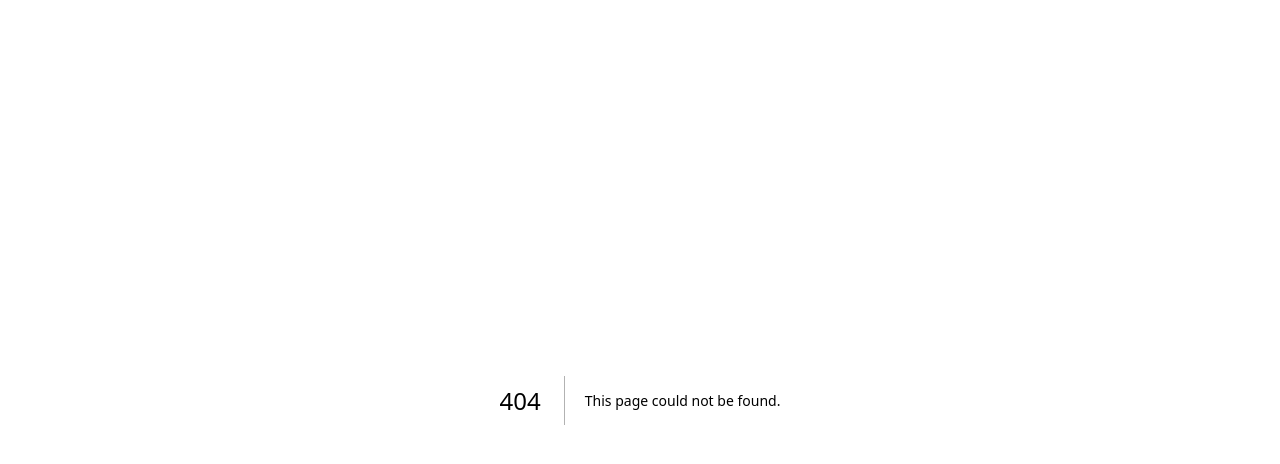
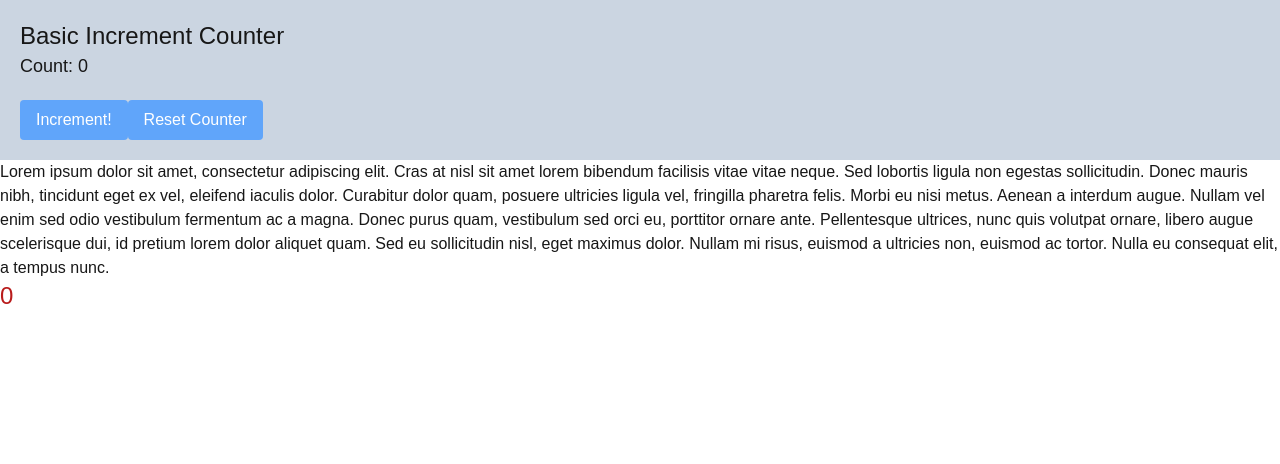
Before and after one commit to SAIT-FA2024/fa2024-cprg306g-classexamples, a Next.js app: page /week-4/counter-props in a window 1280 px wide. Before the commit this address had no page. Shown: the top 464 px of the page. Built offline with nearby package versions, Linux system fonts and the light colour scheme.

Commit message:
Week 4 Content

```diff
--- a/app/page.js
+++ b/app/page.js
@@ -22,6 +22,9 @@ export default function Home() {
         <li><Link href="./week-2/" className={linkStyles}>Week 2 - Introduction to React</Link></li>
         <li><Link href="./week-3/objects" className={linkStyles}>Week 3 - Objects</Link></li>
         <li><Link href="./week-3/props" className={linkStyles}>Week 3 - Props</Link></li>
+        <li><Link href="./week-4/functions" className={linkStyles}>Week 4 - Functions</Link></li>
+        <li><Link href="./week-4/counter" className={linkStyles}>Week 4 - Counter</Link></li>
+        <li><Link href="./week-4/counter-props" className={linkStyles}>Week 4 - Counter w/ Props</Link></li>
       </ul>
     </main>
   );
--- /dev/null
+++ b/app/week-4/counter-props/counter-display.js
@@ -0,0 +1,10 @@
+
+
+export default function CounterDisplay({currentCount}){
+
+    return(
+        <div>
+            <h3 className="text-red-700 text-2xl">{currentCount}</h3>
+        </div>
+    );
+}
--- /dev/null
+++ b/app/week-4/counter-props/counter-props.js
@@ -0,0 +1,19 @@
+
+
+export default function CounterWithProps({currentCount, incrementCounterFunction, resetCounterFunction}) {
+
+    let buttonStyles = "bg-blue-400 hover:bg-blue-700 active:bg-yellow-300 text-white rounded py-2 px-4 mt-5";
+    let resetStyles = "bg-blue-400 hover:bg-blue-700 active:bg-yellow-300 text-white rounded py-2 px-4 mt-5";
+    if( currentCount >= 10 ){
+        buttonStyles = "bg-gray-500 text-white rounded py-2 px-4 mt-5";
+    }
+
+    return(
+        <div className="bg-slate-300 p-5">
+            <h2 className="text-2xl">Basic Increment Counter</h2>
+            <p className="text-lg">Count: {currentCount}</p>
+            <button onClick={incrementCounterFunction} className={buttonStyles} >Increment!</button>
+            <button onClick={resetCounterFunction} className={resetStyles} >Reset Counter</button>
+        </div>
+    );
+}
--- /dev/null
+++ b/app/week-4/counter-props/page.js
@@ -0,0 +1,34 @@
+"use client"
+
+import { useState } from "react";
+import CounterWithProps from "./counter-props";
+import CounterDisplay from "./counter-display";
+
+export default function CounterPropPage(){
+
+    const [counter, setCounter] = useState(0);
+
+    const incrementCounter = () => {
+        let currentCount = counter;
+        if( counter < 10){
+            setCounter(currentCount + 1);
+        }
+        // counter = counter + 1; // don't do this
+    }
+
+    const resetCounter = () => setCounter(0);
+
+    return(
+        <main>
+            <CounterWithProps
+                currentCount={counter}
+                incrementCounterFunction={incrementCounter}
+                resetCounterFunction={resetCounter}
+            />
+            <article>
+                <p>Lorem ipsum dolor sit amet, consectetur adipiscing elit. Cras at nisl sit amet lorem bibendum facilisis vitae vitae neque. Sed lobortis ligula non egestas sollicitudin. Donec mauris nibh, tincidunt eget ex vel, eleifend iaculis dolor. Curabitur dolor quam, posuere ultricies ligula vel, fringilla pharetra felis. Morbi eu nisi metus. Aenean a interdum augue. Nullam vel enim sed odio vestibulum fermentum ac a magna. Donec purus quam, vestibulum sed orci eu, porttitor ornare ante. Pellentesque ultrices, nunc quis volutpat ornare, libero augue scelerisque dui, id pretium lorem dolor aliquet quam. Sed eu sollicitudin nisl, eget maximus dolor. Nullam mi risus, euismod a ultricies non, euismod ac tortor. Nulla eu consequat elit, a tempus nunc. </p>
+            </article>
+            <CounterDisplay currentCount={counter} />
+        </main>
+    );
+}
--- /dev/null
+++ b/app/week-4/counter/counter.js
@@ -0,0 +1,36 @@
+"use client"
+
+import { useState } from "react";
+
+export default function Counter(){
+
+    const [counter, setCounter] = useState(0);
+
+    const incrementCounter = () => {
+        let currentCount = counter;
+        if( counter < 10){
+            setCounter(currentCount + 1);
+        }
+        // counter = counter + 1; // don't do this
+    }
+
+    const resetCounter = () => setCounter(0);
+
+    // setCounter( 1 ); // invoking a setter
+    // in the code call will cause an infinite loop
+
+    let buttonStyles = "bg-blue-400 hover:bg-blue-700 active:bg-yellow-300 text-white rounded py-2 px-4 mt-5";
+    let resetStyles = "bg-blue-400 hover:bg-blue-700 active:bg-yellow-300 text-white rounded py-2 px-4 mt-5";
+    if( counter >= 10 ){
+        buttonStyles = "bg-gray-500 text-white rounded py-2 px-4 mt-5";
+    }
+
+    return(
+        <div className="bg-slate-300 p-5">
+            <h2 className="text-2xl">Basic Increment Counter</h2>
+            <p className="text-lg">Count: {counter}</p>
+            <button onClick={incrementCounter} className={buttonStyles} >Increment!</button>
+            <button onClick={resetCounter} className={resetStyles} >Reset Counter</button>
+        </div>
+    );
+}
--- /dev/null
+++ b/app/week-4/counter/page.js
@@ -0,0 +1,10 @@
+import Counter from "./counter";
+
+export default function CounterPage(){
+
+    return(
+        <main className="p-5">
+            <Counter />
+        </main>
+    );
+}
--- /dev/null
+++ b/app/week-4/functions/page.js
@@ -0,0 +1,50 @@
+
+
+export default function FunctionsPage(){
+
+    // let myArray = [true,2,"Three",4,5];
+
+    function helloWorld(username, dayOfWeek) {
+        // return "Hello World! Welcome back " + username + ", today is " +dayOfWeek;
+        return `Hello World! Welcome back ${username}, today is ${dayOfWeek}`;
+    }
+
+    const helloWorld2 = (username, dayOfWeek) => {
+        return `Hello World! Welcome back ${username}, today is ${dayOfWeek}`;
+    }
+
+    const helloWorld3 = (username) => `Hello ${username}`;
+    const helloMath = (a,b) => a + b;
+
+    const louder = (textFunc, username) => {
+        // validation
+        // check to make sure textFunc is a function
+        // check to make sure the function is consistent with my logic
+        let thisText = textFunc(username);
+        return `${thisText.toUpperCase()}!!!!!`;
+    }
+
+    const multiplyBy = (num1) => {
+        return (num2) => num1 * num2;
+    }
+
+    const multiplyByThree = multiplyBy(3);
+    const multiplyByTen = multiplyBy(10);
+
+    return(
+        <main>
+            <h1>Functions</h1>
+            {/* <p>{myArray[2]}</p> */}
+            <p>{helloWorld("Alice", "Thursday")}</p>
+            <p>{helloWorld2("Jeremy", "Wednesday")}</p>
+            <p>{helloWorld3("Bob")}</p>
+            <p>{helloMath(3,4)}</p>
+            <h2>Higher Order Functions</h2>
+            <p>{louder( helloWorld3, "Robert" )}</p>
+            <p>{louder( helloWorld2, "Anne" ) }</p>
+            {/* <p>{louder( "test", "Anne" ) }</p> */}
+            <p>{multiplyByThree(7)}</p>
+            <p>{multiplyByTen(7)}</p>
+        </main>
+    );
+}
```
